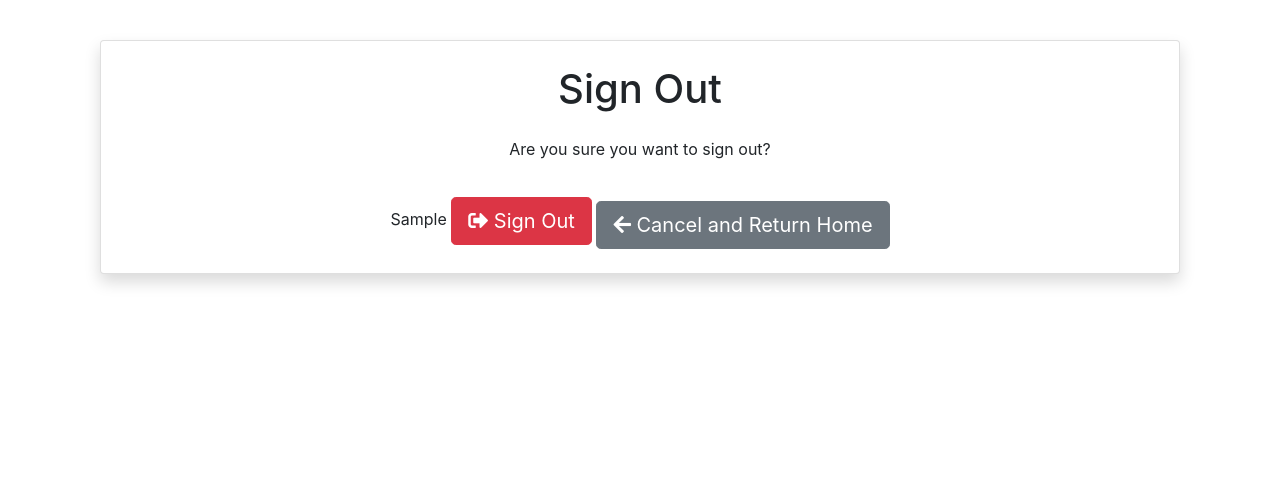
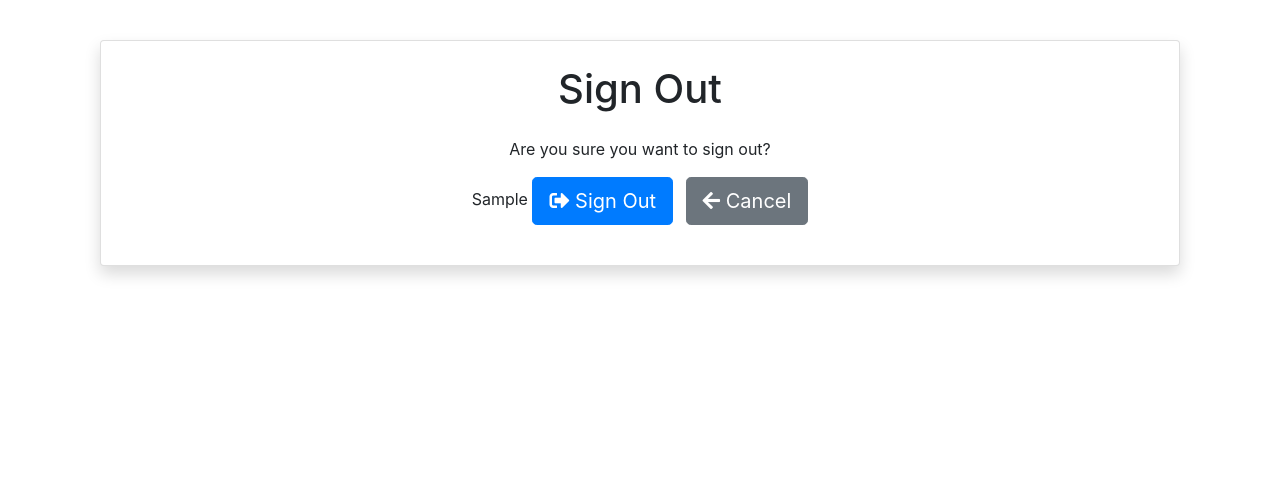
Before and after one commit to Markmcl25/graphicdesign101, a Django app: template templates/account/logout.html in a window 1280 px wide. Shown: the part 56-538 px from the top of the page. Run offline with Django 3.2, Linux system fonts and the light colour scheme; the template is opened without the code that fills it: most values are stand-ins (such as "Sample title", 1, 10 or a date in 2020).

Commit message:
updated styling for logout and other pages

```diff
--- a/templates/account/logout.html
+++ b/templates/account/logout.html
@@ -8,24 +8,21 @@
 {% block content %}
 <div class="d-flex flex-column min-vh-100">
     <div class="container flex-grow-1 mt-5">
-        <div class="card shadow p-4 text-center">
-            <h1 class="mb-4">{% trans "Sign Out" %}</h1>
-            <p>{% trans "Are you sure you want to sign out?" %}</p>
-
-            <!-- Sign out form -->
-            <div class="text-center mt-3">
-                {% url 'account_logout' as action_url %}
-                <form method="post" action="{{ action_url }}" class="d-inline-block">
-                    {% csrf_token %}
+        <div class="card shadow p-4">
+            <h1 class="mb-4 text-center">{% trans "Sign Out" %}</h1>
+            <p class="text-center">{% trans "Are you sure you want to sign out?" %}</p>
+            <form method="post" action="{% url 'account_logout' %}">
+                {% csrf_token %}
+                <div class="form-group text-center">
                     {{ redirect_field }}
-                    <button type="submit" class="btn btn-danger btn-lg">
+                    <button type="submit" class="btn btn-primary btn-lg">
                         <i class="fas fa-sign-out-alt"></i> {% trans "Sign Out" %}
                     </button>
-                </form>
-                <a href="{% url 'index' %}" class="btn btn-secondary btn-lg mt-2">
-                    <i class="fas fa-arrow-left"></i> {% trans "Cancel and Return Home" %}
-                </a>
-            </div>
+                    <a href="{% url 'index' %}" class="btn btn-secondary btn-lg ml-2">
+                        <i class="fas fa-arrow-left"></i> {% trans "Cancel" %}
+                    </a>
+                </div>
+            </form>
         </div>
     </div>
 </div>
```
Also changed, not shown: home/templates/home/checkout.html (+16 -6 lines).
